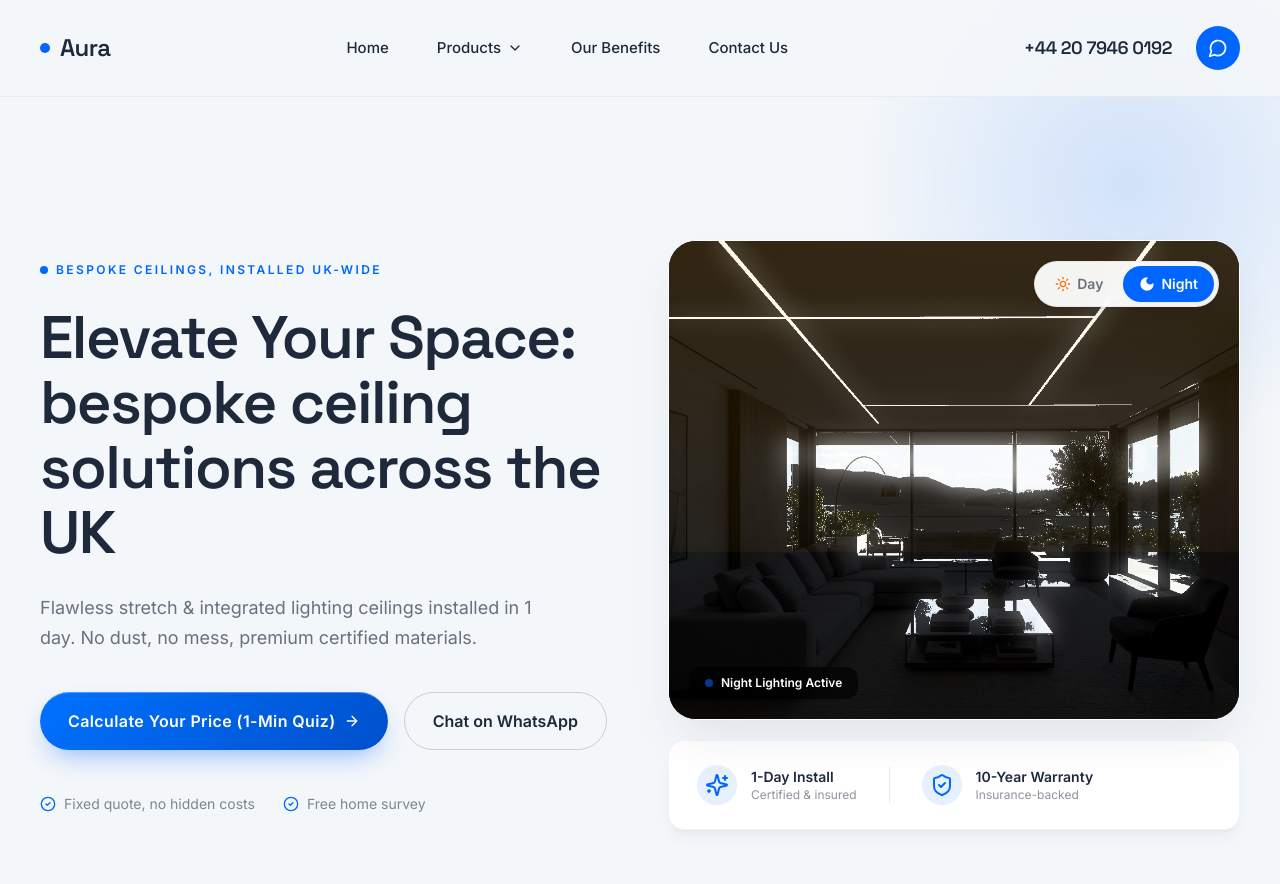
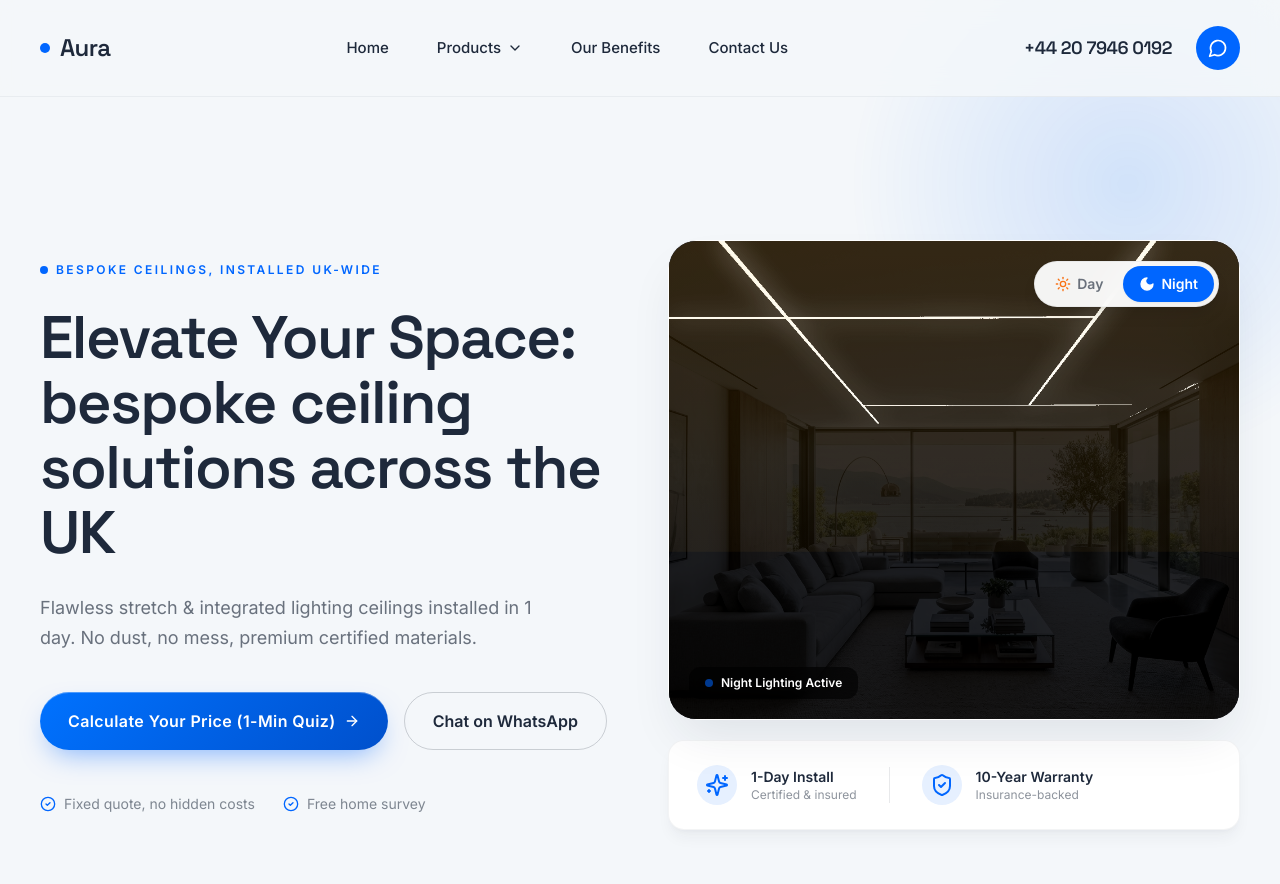
Before and after one commit to Timoshiks/PotolkiPortfolio, a Next.js app: page / in a window 1280 px wide. Both pictures are taken after a click on the button "Night". Shown: the top 884 px of the page. Built offline with nearby package versions, Linux system fonts and the light colour scheme.

Commit message:
feat: clip the lights layer to exclude window frame reflections at night

```diff
--- a/app/page.js
+++ b/app/page.js
@@ -302,7 +302,8 @@ export default function Home() {
                     isNightMode ? "opacity-100" : "opacity-0"
                   }`}
                   style={{
-                    filter: "drop-shadow(0 0 12px rgba(255, 255, 255, 0.65))"
+                    filter: "drop-shadow(0 0 12px rgba(255, 255, 255, 0.65))",
+                    clipPath: "polygon(0 0, 100% 0, 100% 31%, 75% 39%, 25% 39%, 0 34%)"
                   }}
                   draggable="false"
                 />
```
